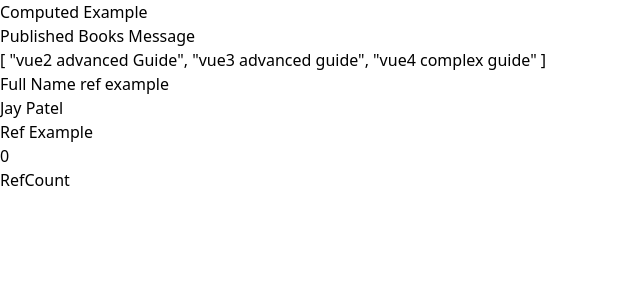
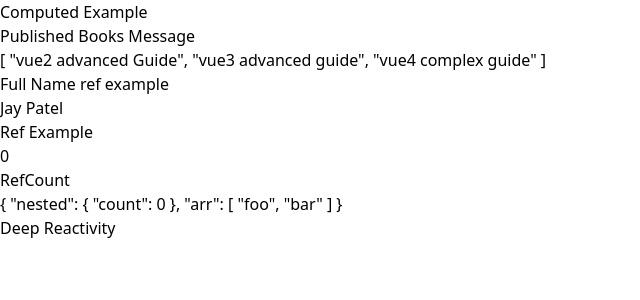
Before and after one commit to poojan-bhalodiya/learning-vue, a Vue app: page / in a window 1280 px wide. Shown: the top 300 px of the page, without its empty margins (0-640 px from the left). Built offline with nearby package versions, Linux system fonts and the light colour scheme; the HTML template or start-up script is replaced by a standard one.

Commit message:
update ref example

```diff
--- a/src/App.vue
+++ b/src/App.vue
@@ -35,6 +35,16 @@ console.log(refcount);
 function refincript() {
   refcount.value++;
 }
+const obj = ref({
+  nested: { count: 0 },
+  arr: ["foo", "bar"],
+});
+
+function mutateDeeply() {
+  // these will work as expected.
+  obj.value.nested.count++;
+  obj.value.arr.push("baz");
+}
 </script>
 
 <template>
@@ -54,19 +64,32 @@ function refincript() {
       <span class="p-2 text-pink-700">{{ fullname }}</span>
     </div>
   </div>
-  <div>
-    <p class="p-2 m-2 justify-center text-center">Ref Example</p>
-    <div class="border-2 rounded-2xl border-green-500 m-3 p-3">
+  <div class="p-2">
+    <div class="border-sky-600 border-2 p-2">
+      <p class="m-2 justify-center text-center">Ref Example</p>
+      <div class="border rounded border-green-500 m-3 p-3">
         <div class="">{{ refcount }}</div>
         <div>
           <button
             @click="refincript"
-          class="rounded-md border-red-500 border-2 p-1 m-2"
+            class="rounded border-red-500 border p-1 m-2"
           >
             RefCount
           </button>
         </div>
       </div>
+      <div class="p-2 m-2 border border-slate-500">
+        <div>{{ obj }}</div>
+        <div>
+          <button
+            @click="mutateDeeply"
+            class="m-2 p-2 border-red-500 border-2 rounded-md bg-emerald-300"
+          >
+            Deep Reactivity
+          </button>
+        </div>
+      </div>
+    </div>
   </div>
 </template>
 <style scoped></style>
```
Lines whose indentation alone changed are shown as unchanged.
